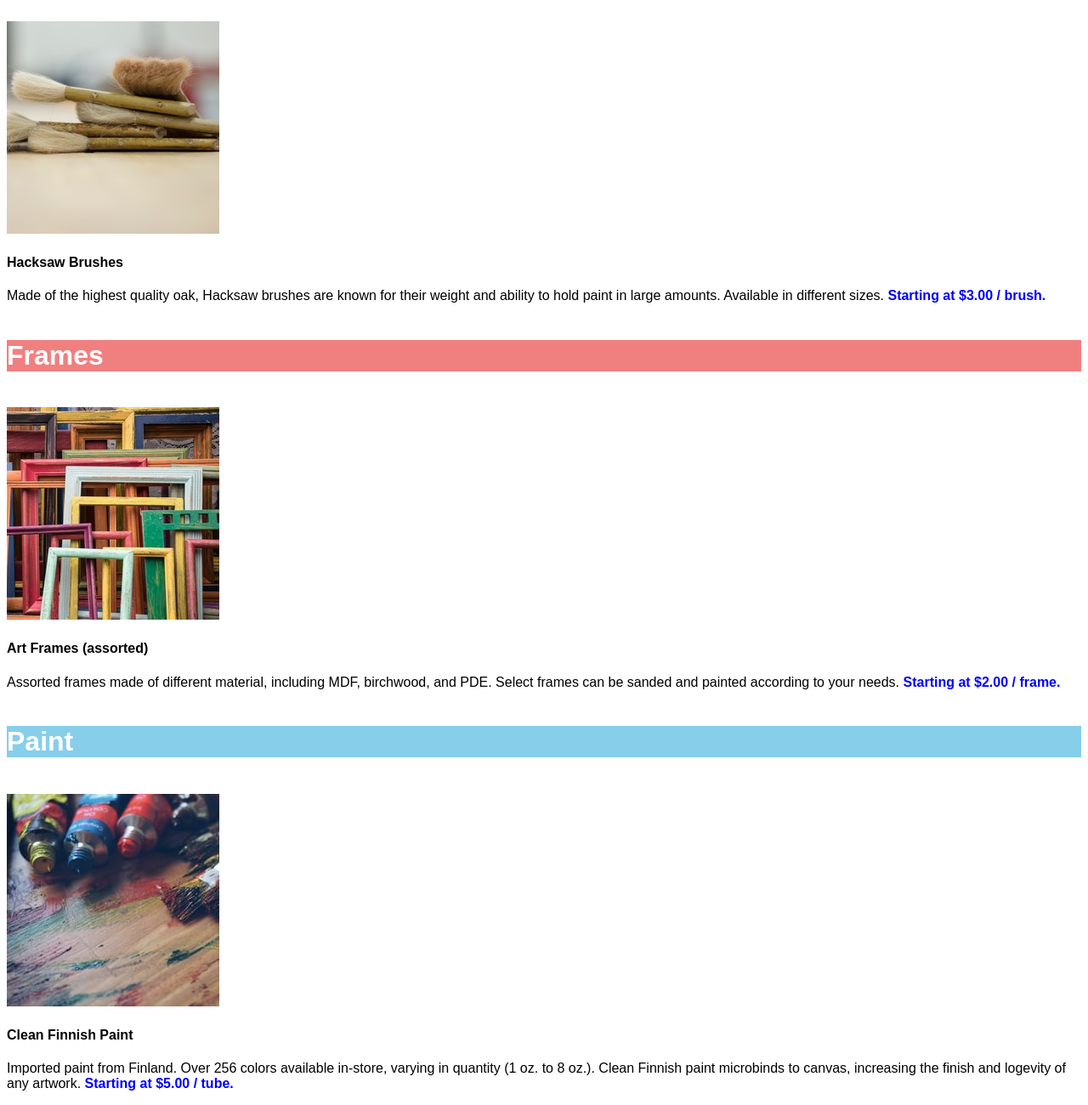
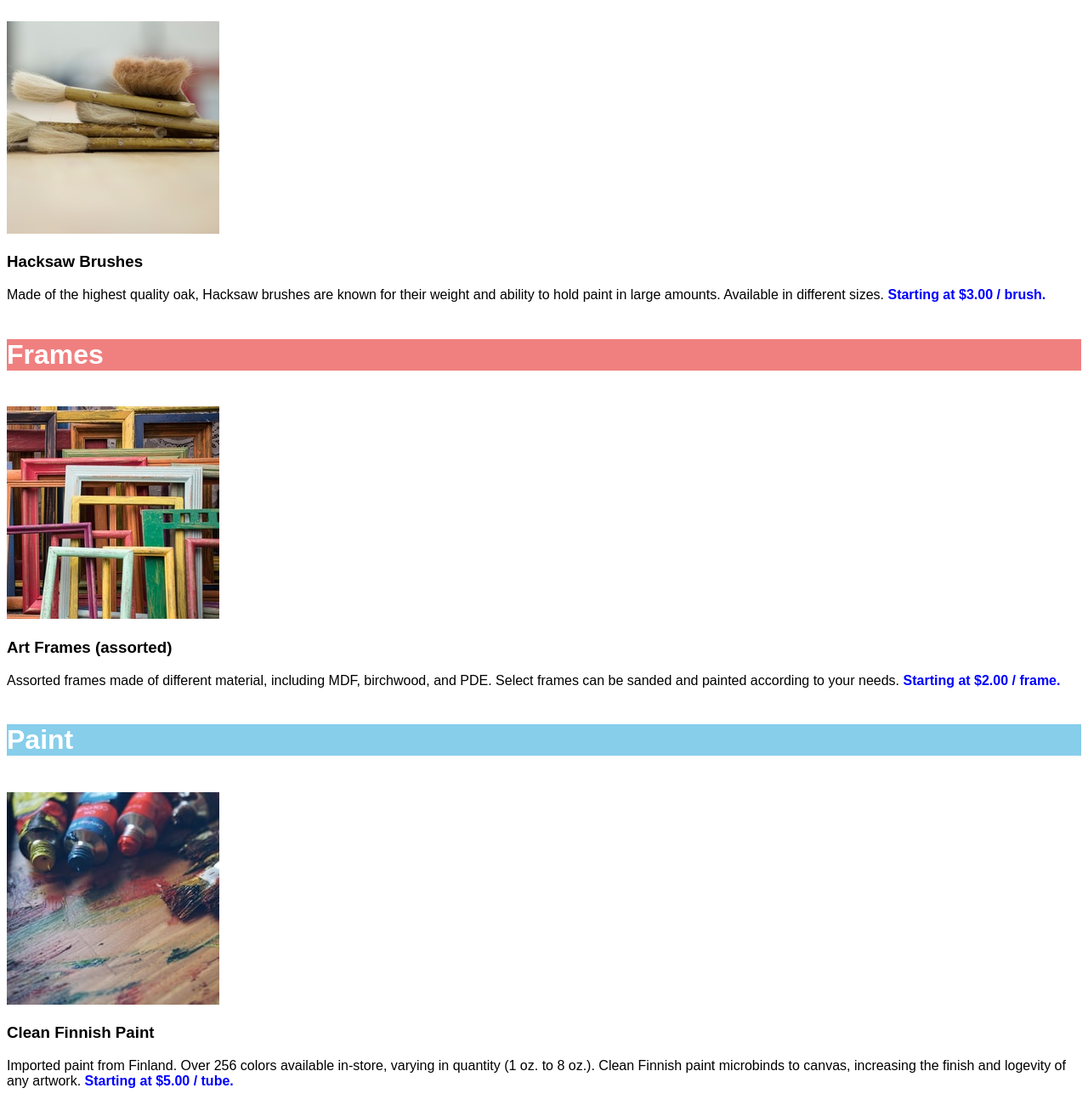
Before and after one commit to antonio1091/Dasmotos_art, a plain HTML site: page index.html in a window 1280 px wide. Shown: the part 370-1670 px from the top of the page at 85% size. Drawn offline with Linux system fonts and the light colour scheme.

Commit message:
Changed titles h4 to h3

```diff
--- a/index.html
+++ b/index.html
@@ -12,7 +12,7 @@
             <h4 class="title-text">Brushes</h4>
         </div>
         <img src="./images/hacksaw.jpeg">
-        <h4>Hacksaw Brushes</h4>
+        <h3>Hacksaw Brushes</h3>
         <p>Made of the highest quality oak, Hacksaw brushes are known for their weight and ability to hold paint in large amounts. Available in different sizes.
             <span class="price">Starting at $3.00 / brush.</span>
         </p>
@@ -20,7 +20,7 @@
             <h4 class="title-text">Frames</h4>
         </div>
         <img src="./images/frames.jpeg">
-        <h4>Art Frames (assorted)</h4>
+        <h3>Art Frames (assorted)</h3>
         <p>Assorted frames made of different material, including MDF, birchwood, and PDE. Select frames can be sanded and painted according to your needs.
             <span class="price">Starting at $2.00 / frame.</span>
         </p>
@@ -28,7 +28,7 @@
             <h4 class="title-text">Paint</h4>
         </div>
         <img src="./images/finnish.jpeg">
-        <h4>Clean Finnish Paint</h4>
+        <h3>Clean Finnish Paint</h3>
         <p>Imported paint from Finland. Over 256 colors available in-store, varying in quantity (1 oz. to 8 oz.). Clean Finnish paint microbinds to canvas, increasing the finish and logevity of any artwork.
             <span class="price">Starting at $5.00 / tube.</span>
         </p>
```
